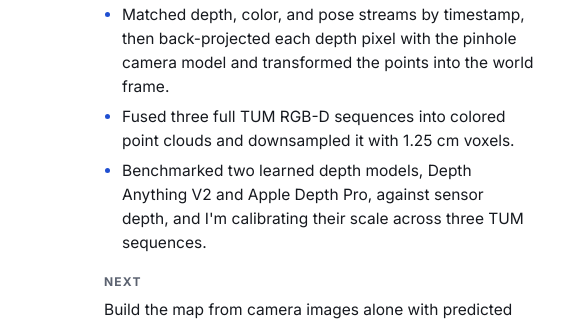
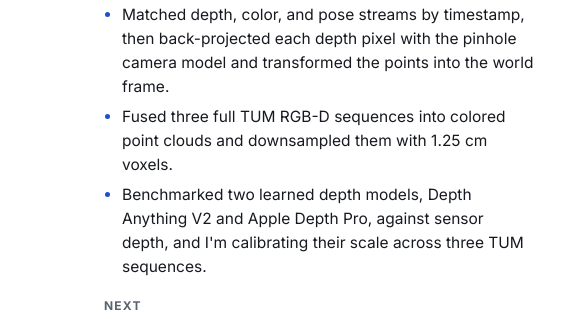
Before and after one commit to Neelms/neelms.github.io, a plain HTML site: page index.html in a window 1280 px wide. Shown: the part 2080-2399 px from the top of the page, 0-569 px from the left. Drawn offline with Linux system fonts and the light colour scheme; grey boxes are pictures that could not be loaded.

Commit message:
Fix grammar in mapper section
Co-Authored-By: Claude Opus 5.5 <noreply@anthropic.com>
Claude-Session: https://claude.ai/code/session_01LpvSYWbfCD678fJstE61us

```diff
--- a/index.html
+++ b/index.html
@@ -145,7 +145,7 @@ footer{padding:40px 0 60px;color:var(--muted);font-size:14px}
       <h3>What I did</h3>
       <ul>
         <li>Matched depth, color, and pose streams by timestamp, then back-projected each depth pixel with the pinhole camera model and transformed the points into the world frame.</li>
-        <li>Fused three full TUM RGB-D sequences into colored point clouds and downsampled it with 1.25 cm voxels.</li>
+        <li>Fused three full TUM RGB-D sequences into colored point clouds and downsampled them with 1.25 cm voxels.</li>
         <li>Benchmarked two learned depth models, Depth Anything V2 and Apple Depth Pro, against sensor depth, and I'm calibrating their scale across three TUM sequences.</li>
       </ul>
       <h3>Next</h3>
```
Also changed, not shown: 1 other file.
